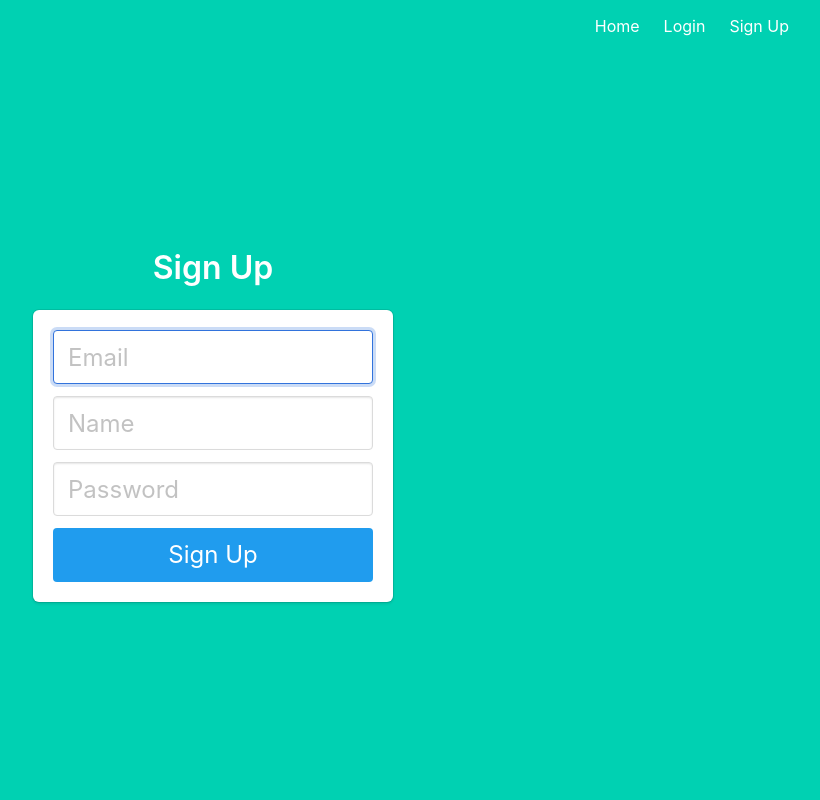
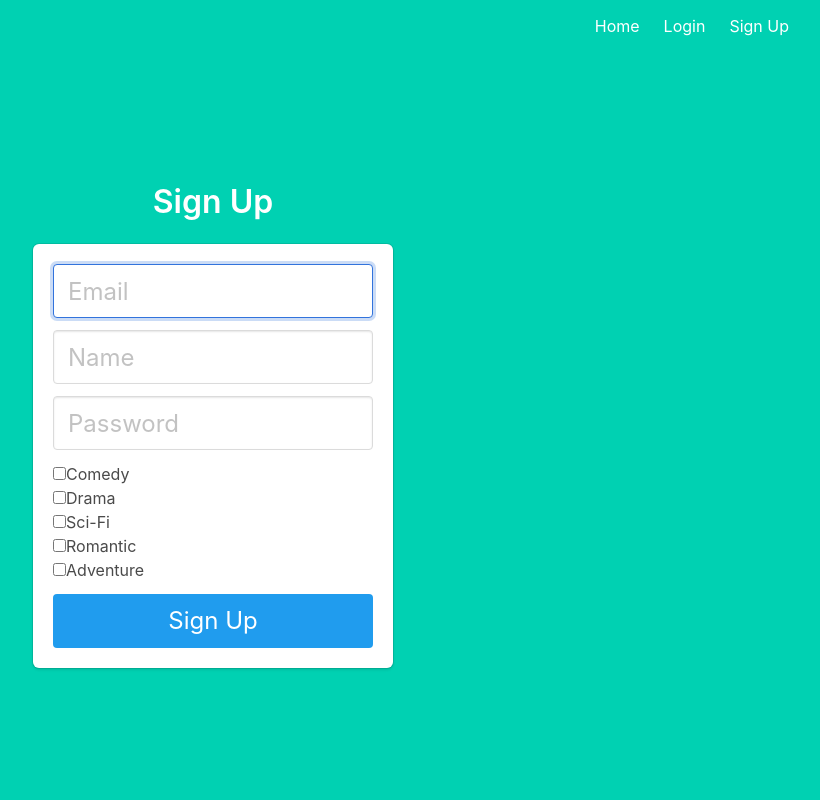
Before and after one commit to JuanMBriones/IMDB, a Flask app: page /signup in a window 1280 px wide. Shown: the whole page, without its empty margins (427-1247 px from the left). Run offline with Flask 2, Linux system fonts and the light colour scheme; parts of the project's set-up code (start-up, migrations or seed data) failed here and were passed over; some libraries are stand-ins or nearby versions.

Commit message:
feature: Add preferences selection support

```diff
--- a/src/movies/entrypoints/auth.py
+++ b/src/movies/entrypoints/auth.py
@@ -40,14 +40,32 @@ def signup_post():
     name = request.form.get('name')
     password = request.form.get('password')
     preference_key = 10 #request.form.get('preference_key')
+    preferences_fields = ["Comedy", "Drama", "Sci-Fi", "Romantic", "Adventure"]
+
+    # 3 nums -> π(index) mod 5 + 1
+    product_preferences = 1
+    num_preferences = 0
+    for preference in preferences_fields:
+        preference_value = request.form.get(preference)
+        if preference_value:
+            product_preferences *= int(preference_value)
+            num_preferences += 1
+
+    product_preferences %= 5
+    product_preferences += 1
+    print(product_preferences)
+
 
     user = models.session.query(models.User).filter(models.User.email == email).first() # if this returns a user, then the email already exists in database
     if user: # if a user is found, we want to redirect back to signup page so user can try again
         flash('Email address already exists')
         return redirect(url_for('auth.signup'))
+    if num_preferences != 3:
+        flash('You have not selected 3 preferences')
+        return redirect(url_for('auth.signup'))
 
     # create a new user with the form data. Hash the password so the plaintext version isn't saved.
-    new_user = models.User(email=email, name=name, password=generate_password_hash(password, method='sha256'), preference_key=preference_key)
+    new_user = models.User(email=email, name=name, password=generate_password_hash(password, method='sha256'), preference_key=product_preferences)
 
     # add the new user to the database
     models.session.add(new_user)
--- /dev/null
+++ b/src/movies/entrypoints/static/js/checkbox.js
@@ -0,0 +1,8 @@
+var limit = 3;
+
+$('input.single-checkbox').on('change', function(evt) {
+    if($(this).siblings(':checked').length >= limit) {
+        this.checked = false;
+    }
+});
+console.log(limit);
--- a/src/movies/entrypoints/templates/base2.html
+++ b/src/movies/entrypoints/templates/base2.html
@@ -7,6 +7,8 @@
     <meta name="viewport" content="width=device-width, initial-scale=1">
     <title>Flask Auth Example</title>
     <link rel="stylesheet" href="https://cdnjs.cloudflare.com/ajax/libs/bulma/0.7.2/css/bulma.min.css" />
+    <script src="https://ajax.googleapis.com/ajax/libs/jquery/3.0.0/jquery.min.js" ></script>
+
 </head>
 
 <body>
@@ -54,4 +56,5 @@
     </section>
 </body>
 
+
 </html>
--- a/src/movies/entrypoints/templates/signup.html
+++ b/src/movies/entrypoints/templates/signup.html
@@ -30,8 +30,21 @@
                 </div>
             </div>
 
+            <div class="field">
+                <div class="control">
+                    <input class="single-checkbox" type="checkbox" name="Comedy" value="1">Comedy<br>
+                    <input class="single-checkbox" type="checkbox" name="Drama" value="2">Drama<br>
+                    <input class="single-checkbox" type="checkbox" name="Sci-Fi" value="3">Sci-Fi<br>
+                    <input class="single-checkbox" type="checkbox" name="Romantic" value="4">Romantic<br>
+                    <input class="single-checkbox" type="checkbox" name="Adventure" value="5">Adventure<br>
+                </div>
+            </div>
+
             <button class="button is-block is-info is-large is-fullwidth">Sign Up</button>
         </form>
     </div>
 </div>
+<script src="{{ url_for('static', filename='js/checkbox.js') }}">
+</script>
+
 {% endblock %}
```
